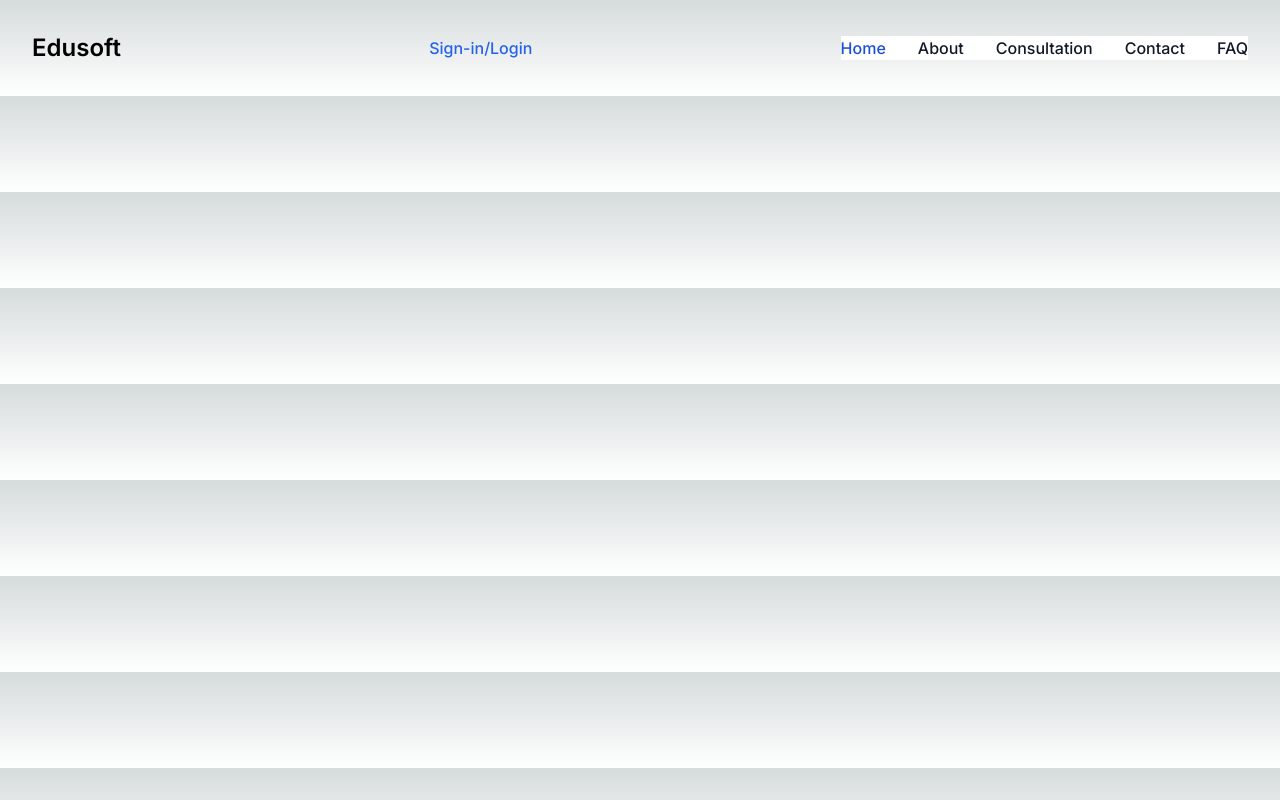
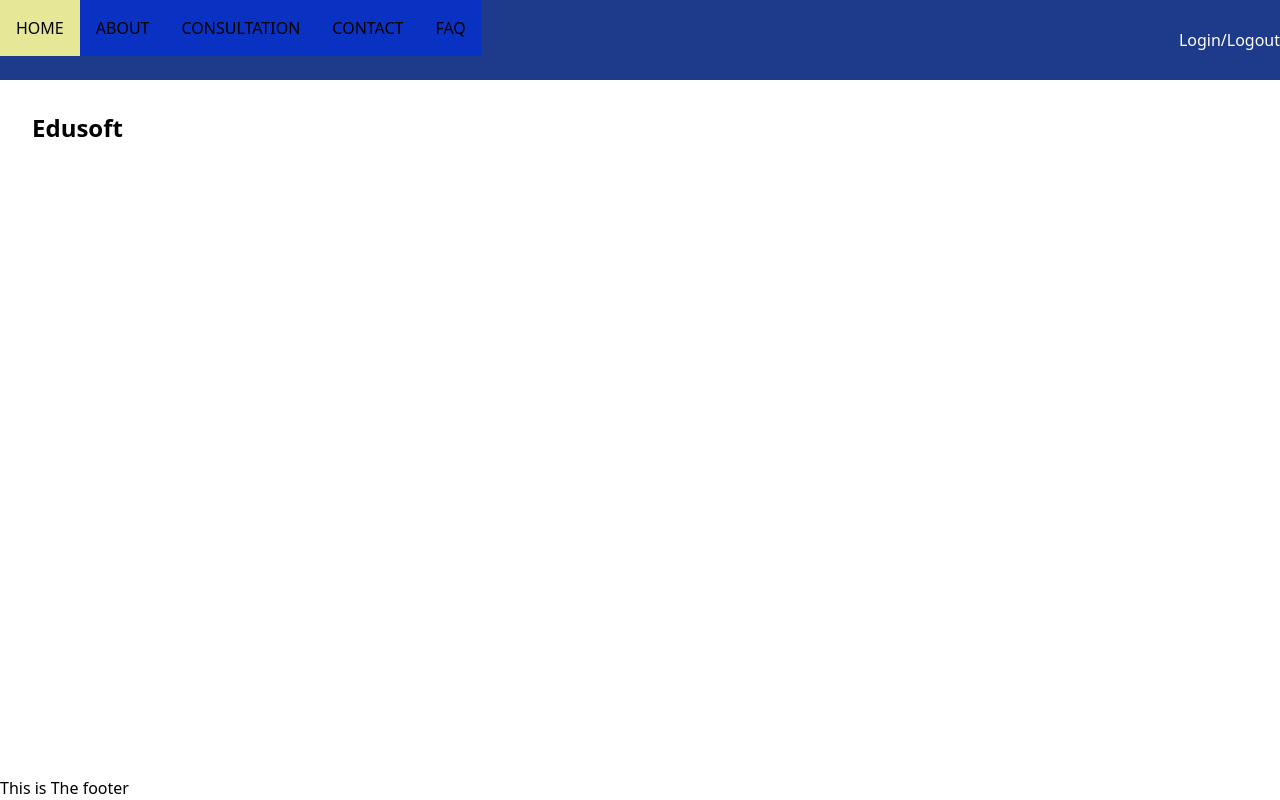
Before and after one commit to Nwaigba66/Edusoft-website---FrontEnd, a Next.js app: page / in a window 1280 px wide. Built offline with nearby package versions, Linux system fonts and the light colour scheme.

Commit message:
add custom configurations

```diff
--- a/src/app/component/home/footer/page.tsx
+++ /dev/null
@@ -1,16 +0,0 @@
-import React from 'react'
-
-export default function footer() {
-  return (
-    <div>
-       <footer className="bg-blue border-gray-6 dark:bg-blue-900">
-            <div>
-              <span className="block text-sm text-gray-500 sm:text-center dark:text-gray-400">© 2023
-              <a href="https://Edusoft.com/"
-              className="hover:underline">Edusoft</a>. All Rights Reserved.</span>
-            </div>
-
-      </footer>
-    </div>
-  );
-};
--- a/src/app/component/home/page.tsx
+++ /dev/null
@@ -1,21 +0,0 @@
-import React from 'react'
-import Image from 'next/image';
-import { useRouter } from 'next/router';
-
-
-
-export default function home() {
-  const YourComponent = () => {
-  const route = useRouter();
-
-  const handleButtonClick = () => {
-    route.push('/home');
-  };
-
-  return (
-      <div>
-       <button onClick={handleButtonClick}>Home</button>
-      </div>
-  )
-}
-}
--- a/src/app/globals.css
+++ b/src/app/globals.css
@@ -17,11 +17,10 @@
 }
 
 body {
-  color: rgb(var(--foreground-rgb));
-  background: linear-gradient(
-      to bottom,
-      transparent,
-      rgb(var(--background-end-rgb))
-    )
-    rgb(var(--background-start-rgb));
+  @apply flex w-full min-h-screen bg-white;
 }
+.main-content{
+  display: grid;
+  grid-template-rows: auto 1fr auto;
+  @apply bg-white w-full;
+}
--- a/src/app/layout.tsx
+++ b/src/app/layout.tsx
@@ -1,12 +1,13 @@
 import type { Metadata } from 'next'
 import { Inter } from 'next/font/google'
 import './globals.css'
+import Layout from '@/components/Layout'
 
 const inter = Inter({ subsets: ['latin'] })
 
 export const metadata: Metadata = {
-  title: 'Create Next App',
-  description: 'Generated by create next app',
+  title: 'Edusoft App',
+  description: 'Education Abroad',
 }
 
 export default function RootLayout({
@@ -16,7 +17,11 @@ export default function RootLayout({
 }) {
   return (
     <html lang="en">
-      <body className={inter.className}>{children}</body>
+      <body>
+        <Layout>
+          {children}
+        </Layout>
+      </body>
     </html>
   )
 }
--- a/src/app/page.tsx
+++ b/src/app/page.tsx
@@ -14,28 +14,12 @@ export default function home() {
             <span className="self-center text-2xl font-semibold whitespace-nowrap dark:text-white">Edusoft</span>
           </a>
 
-          <div className="items-left justify-left hidden w-full md:flex md:w-auto md:order-1" id="navbar-user">
-            <ul className="flex flex-col font-medium p-10 md:p-0 mt-4 border border-blue-100 md:flex-row md:space-x-8 md:mt-0 md:border-0 md:bg-white dark:bg-gray-800 md:dark:bg-gray-900 dark:border-gray-700">
-              <li>
-                <a href="#" className="block py-2 pl-3 pr-4 text-white bg-blue-700 md:bg-transparent md:text-blue-700 md:p-0 md:dark:text-blue-500" aria-current="page">Home</a>
-              </li>
-              <li>
-                <a href="#" className="block py-2 pl-3 pr-4 text-gray-900  md:hover:bg-transparent md:hover:text-blue-700 md:p-0 dark:text-white md:dark:hover:text-blue-500 dark:hover:bg-gray-700 dark:hover:text-white md:dark:hover:bg-transparent dark:border-gray-700">About</a>
-              </li>
-              <li>
-                <a href="#" className="block py-2 pl-3 pr-4 text-gray-900  md:hover:bg-transparent md:hover:text-blue-700 md:p-0 dark:text-white md:dark:hover:text-blue-500 dark:hover:bg-gray-700 dark:hover:text-white md:dark:hover:bg-transparent dark:border-gray-700">Consultation</a>
-              </li>
-              <li>
-                <a href="#" className="block py-2 pl-3 pr-4 text-gray-900  md:hover:text-blue-700 md:p-0 dark:text-white md:dark:hover:text-blue-500 dark:hover:bg-gray-700 dark:hover:text-white md:dark:hover:bg-transparent dark:border-gray-700">Contact</a>
-              </li>
-              <li>
-                <a href="#" className="block py-2 pl-3 pr-4 text-gray-900  md:hover:bg-transparent md:hover:text-blue-700 md:p-0 dark:text-white md:dark:hover:text-blue-500 dark:hover:bg-gray-700 dark:hover:text-white md:dark:hover:bg-transparent dark:border-gray-700">FAQ</a>
-              </li>
-            </ul>
-          </div>
-          <div className="flex items-center">
+{/*          <div className="items-left justify-left hidden w-full md:flex md:w-auto md:order-1" id="navbar-user">
+
+          </div>*/}
+          {/*<div className="flex items-center">
             <a href="#" className="font-medium text-blue-600 dark:text-white hover:underline">Sign-in/Login</a>
-          </div>
+          </div>*/}
         </div>
       </nav>
 );
--- a/src/components/Header/index.tsx
+++ b/src/components/Header/index.tsx
@@ -3,12 +3,15 @@ import NavBar from '@/components/NavBar'
 
 function Header() {
 	return (
-		<header className=" flex flex-row
+		<header className="h-[5rem] relative flex flex-row
 							items-center
-							bg-blue-900 py-4
-							text-white">
+							bg-blue-900
+							text-white" >
 			<h1>Edusoft</h1>
 			<NavBar />
+			<h2 className="ml-auto cursor-pointer">
+				Login/Logout
+			</h2>
 		</header>
 	)
 }
--- a/src/components/NavBar/index.tsx
+++ b/src/components/NavBar/index.tsx
@@ -5,13 +5,13 @@ import listItems from './navigations'
 
 function NavBar() {
 	return (
-		<ul className="flex flex-row ml-auto">
-              { listItems.map(({name,url})=><li>
+		<ul className="absolute w-full top-0 mt-[5rem] md:mt-0 md:flex md:flex-row ml-auto">
+              { listItems.map(({name,url})=><li className="text-black p-4 bg-small md:bg-large
+              									hover:bg-hover-color hover:text-black"
+              									key={name}>
                 <Link href={url}
-                className="block py-2 pl-3 pr-4
-                			text-white bg-blue-700"
-                			aria-current="page">
-                			{name}
+                className="" aria-current="page">
+                			{name.toUpperCase()}
                 </Link>
               </li>)}
 
--- a/src/components/NavBar/navigations.ts
+++ b/src/components/NavBar/navigations.ts
@@ -9,8 +9,17 @@ const listItems = [
 		},
 		{
 			name:"consultation",
-			url: '#'
+			url: '/'
 		},
+		{
+			name:"contact",
+			url: '/'
+		},
+		{
+			name:"faq",
+			url: '/'
+		},
+
 	]
 
 export default listItems
--- a/tailwind.config.ts
+++ b/tailwind.config.ts
@@ -13,6 +13,11 @@ const config: Config = {
         'gradient-conic':
           'conic-gradient(from 180deg at 50% 50%, var(--tw-gradient-stops))',
       },
+      colors:{
+        'hover-color':'#e6e898',
+        'large':'#0932C3',
+        'small':'#e9d6ee'
+      }
     },
   },
   plugins: [],
```
Also changed, not shown: src/app/about/page.tsx (added).
